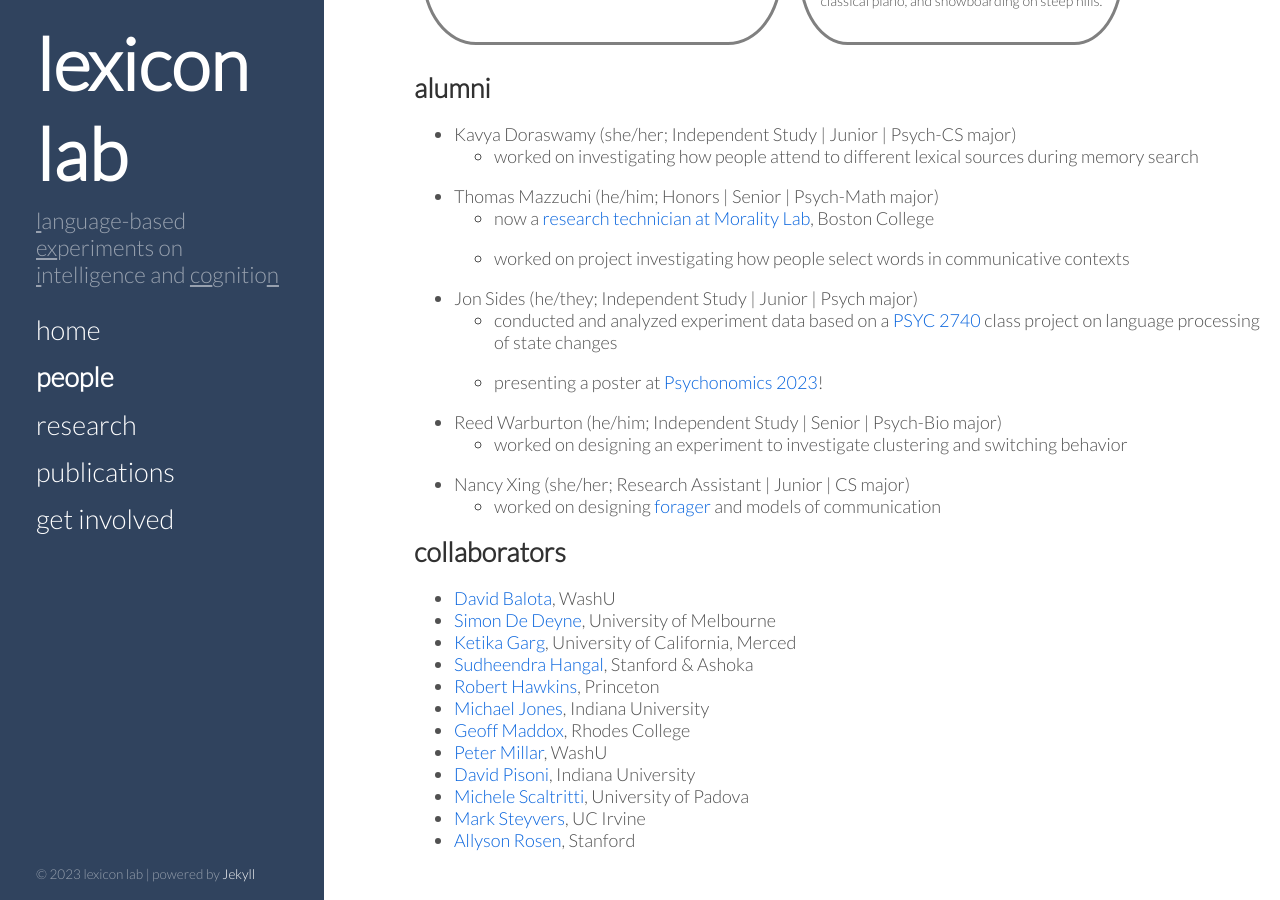
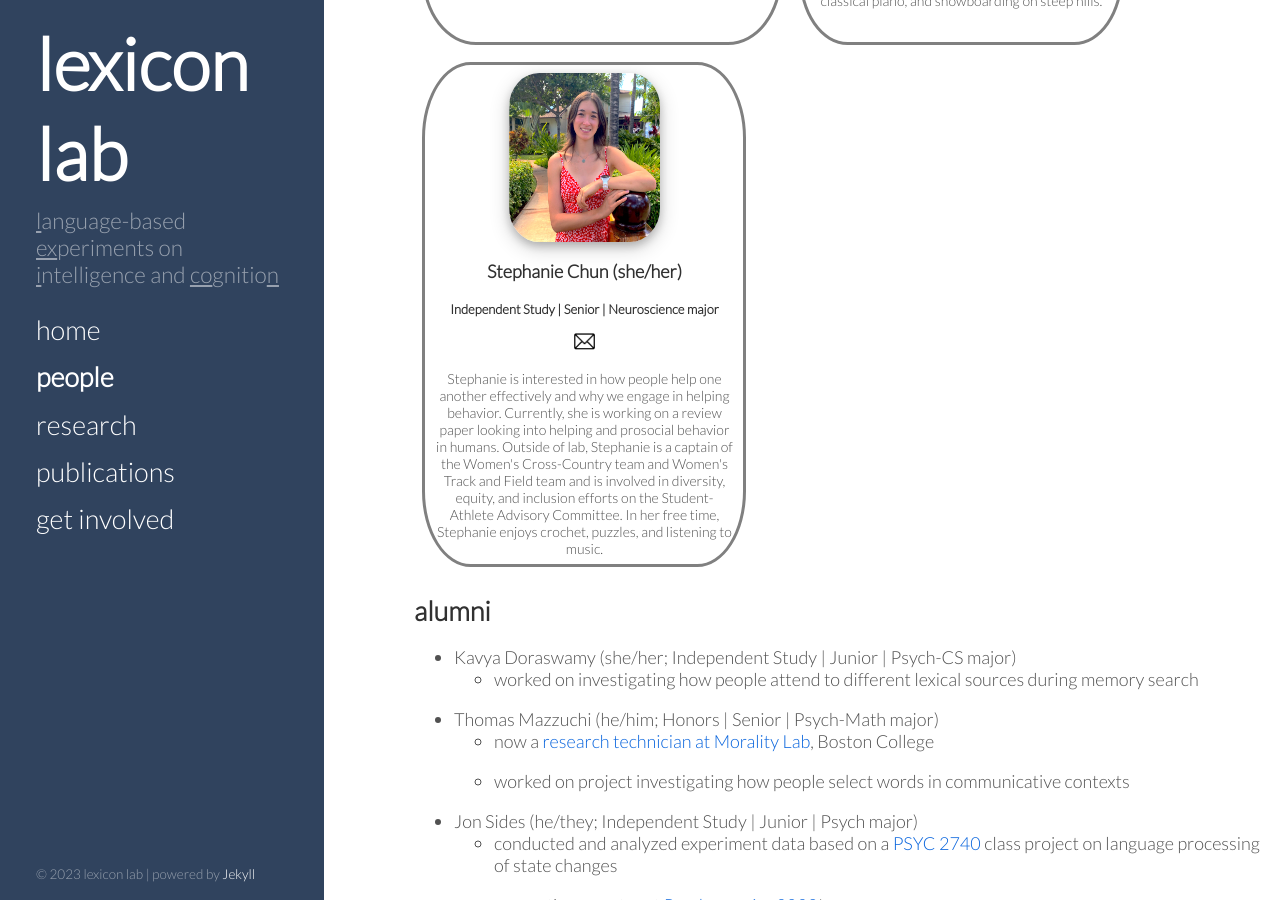
Before and after one commit to thelexiconlab/thelexiconlab.github.io, a Jekyll site: the page built from people.html, in a window 1280 px wide and 900 px high, scrolled down 669 px. Built offline with Jekyll 4.4.1, drawn with Linux system fonts in a browser that asks for light colours; Markdown is read by kramdown in place of the engine named in the settings.

Commit message:
update team

```diff
--- a/people.html
+++ b/people.html
@@ -38,6 +38,16 @@ order: 2
               <p class="card-text">Mingi is interested in how people optimally forage for concepts within memory. Currently, he is collaborating on developing Python scripts for the fluency task. Aside from the lab, Mingi works at Bowdoin Information Technology, and is an analyst for the Polar Investment club. In his free time, he loves introducing Korean food to friends, playing classical piano, and snowboarding on steep hills. </p>
             </div>
             </div>
+
+        <div class="profilecard" style="width: 18rem;">
+          <img src="https://thelexiconlab.github.io/images/team/schun.png" class="bioimage2" alt="...">
+          <div class="card-body">
+            <h5 class="card-title">Stephanie Chun (she/her)</h5>
+            <h6 class="card-position"> Independent Study | Senior | Neuroscience major</h6>
+            <p class="teamicons"><a href=mailto:schun@bowdoin.edu target="_blank"><img src ="/images/icons/email.png" alt="shared icon" class="iconimg"></a></p>
+            <p class="card-text">Stephanie is interested in how people help one another effectively and why we engage in helping behavior. Currently, she is working on a review paper looking into helping and prosocial behavior in humans. Outside of lab, Stephanie is a captain of the Women's Cross-Country team and Women's Track and Field team and is involved in diversity, equity, and inclusion efforts on the Student-Athlete Advisory Committee. In her free time, Stephanie enjoys crochet, puzzles, and listening to music. </p>
+          </div>
+          </div>
 
       </div>
 
```
Also changed, not shown: images/team/schun.png (added).
